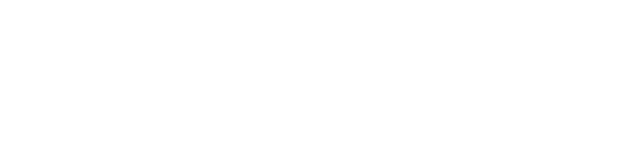
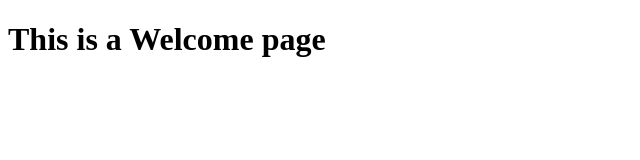
Before and after one commit to reddyes/blog, a plain HTML site: page index.html in a window 1280 px wide. Shown: the whole page, without its empty margins (0-640 px from the left). Drawn offline with Linux system fonts and the light colour scheme.

Commit message:
Create index.html

```diff
--- a/index.html
+++ b/index.html
@@ -1,8 +1,9 @@
 <!DOCTYPE html>
 <html>
 <head>
-<title> </title>
+<title> MY BLOG </title>
 </head>
 <body>
+  <header><h1>This is a <span>Welcome</span> page</h1></header>
 </body>
 </html>
```
